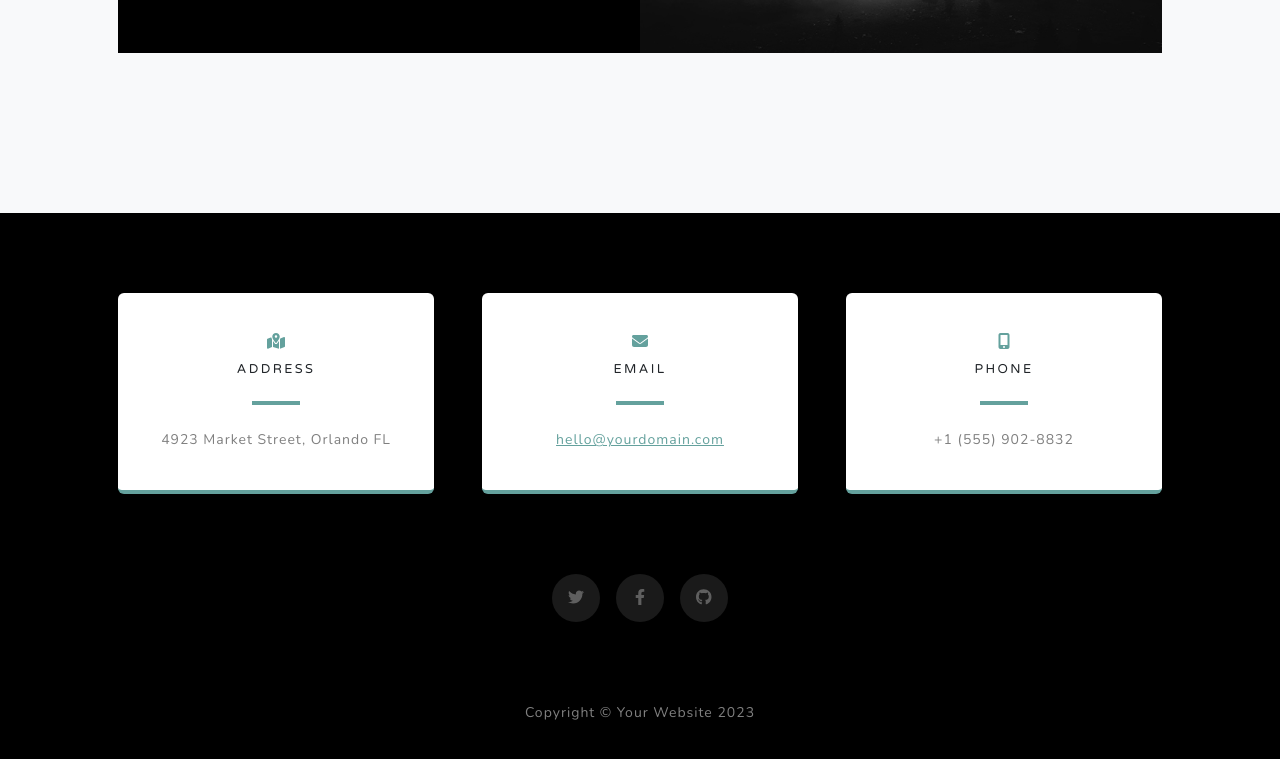
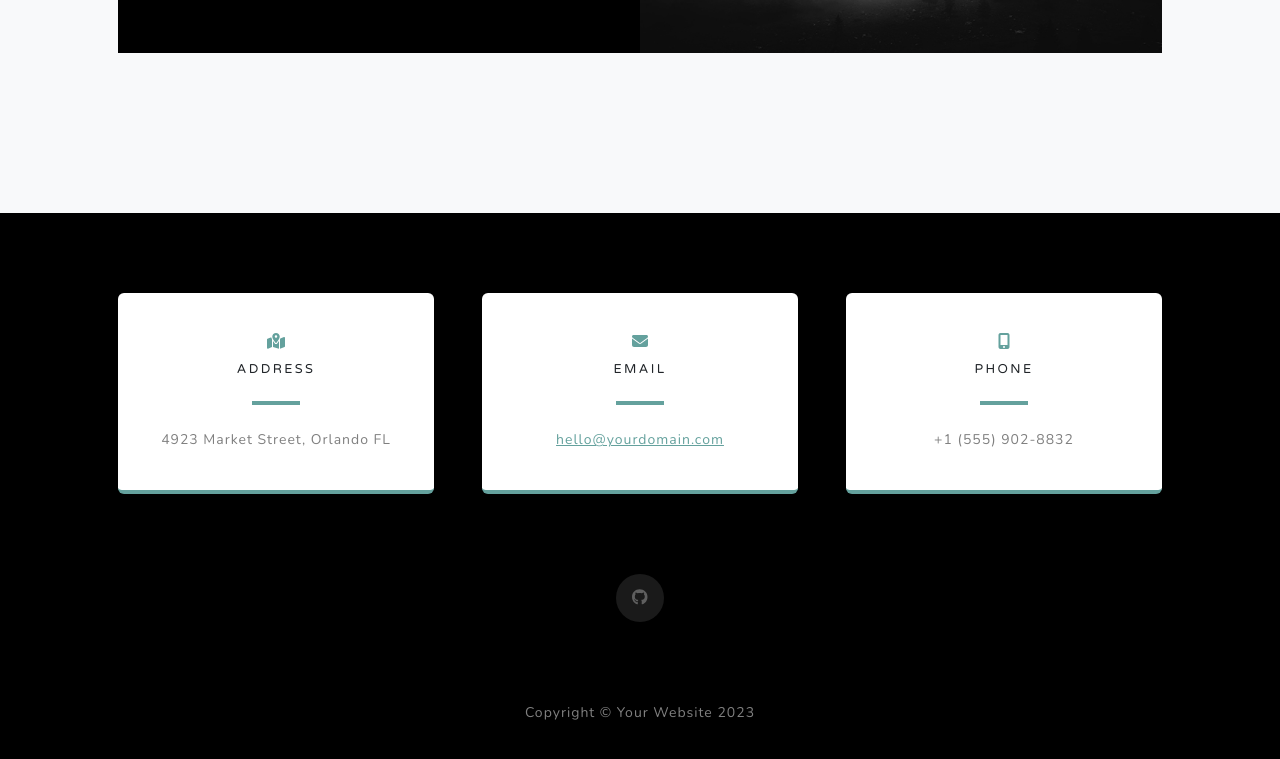
Before and after one commit to jonesbiking/jonesbiking.github.io, a plain HTML site: page index.html in a window 1280 px wide. Shown: the part 2805-3564 px from the top of the page. Drawn offline with nearby package versions, Linux system fonts and the light colour scheme.

Commit message:
Update index.html

```diff
--- a/index.html
+++ b/index.html
@@ -7,12 +7,9 @@
         <meta name="author" content="" />
         <title>Jones Biking</title>
         <link rel="icon" type="image/x-icon" href="assets/favicon.ico" />
-        <!-- Font Awesome icons (free version)-->
         <script src="https://use.fontawesome.com/releases/v6.3.0/js/all.js" crossorigin="anonymous"></script>
-        <!-- Google fonts-->
         <link href="https://fonts.googleapis.com/css?family=Varela+Round" rel="stylesheet" />
         <link href="https://fonts.googleapis.com/css?family=Nunito:200,200i,300,300i,400,400i,600,600i,700,700i,800,800i,900,900i" rel="stylesheet" />
-        <!-- Core theme CSS (includes Bootstrap)-->
         <link href="css/styles.css" rel="stylesheet" />
     </head>
     <body id="page-top">
@@ -140,22 +137,14 @@
                     </div>
                 </div>
                 <div class="social d-flex justify-content-center">
-                    <a class="mx-2" href="#!"><i class="fab fa-twitter"></i></a>
-                    <a class="mx-2" href="#!"><i class="fab fa-facebook-f"></i></a>
-                    <a class="mx-2" href="#!"><i class="fab fa-github"></i></a>
+                    <a class="mx-2" href="https://github.com/jonesbiking"><i class="fab fa-github"></i></a>
                 </div>
             </div>
         </section>
         <!-- Footer-->
         <footer class="footer bg-black small text-center text-white-50"><div class="container px-4 px-lg-5">Copyright &copy; Your Website 2023</div></footer>
-        <!-- Bootstrap core JS-->
+        <!-- javascript-->
         <script src="https://cdn.jsdelivr.net/npm/bootstrap@5.2.3/dist/js/bootstrap.bundle.min.js"></script>
-        <!-- Core theme JS-->
         <script src="js/scripts.js"></script>
-        <!-- * * * * * * * * * * * * * * * * * * * * * * * * * * * * * * * * * * * * * * * *-->
-        <!-- * *                               SB Forms JS                               * *-->
-        <!-- * * Activate your form at https://startbootstrap.com/solution/contact-forms * *-->
-        <!-- * * * * * * * * * * * * * * * * * * * * * * * * * * * * * * * * * * * * * * * *-->
-        <script src="https://cdn.startbootstrap.com/sb-forms-latest.js"></script>
     </body>
 </html>
```
